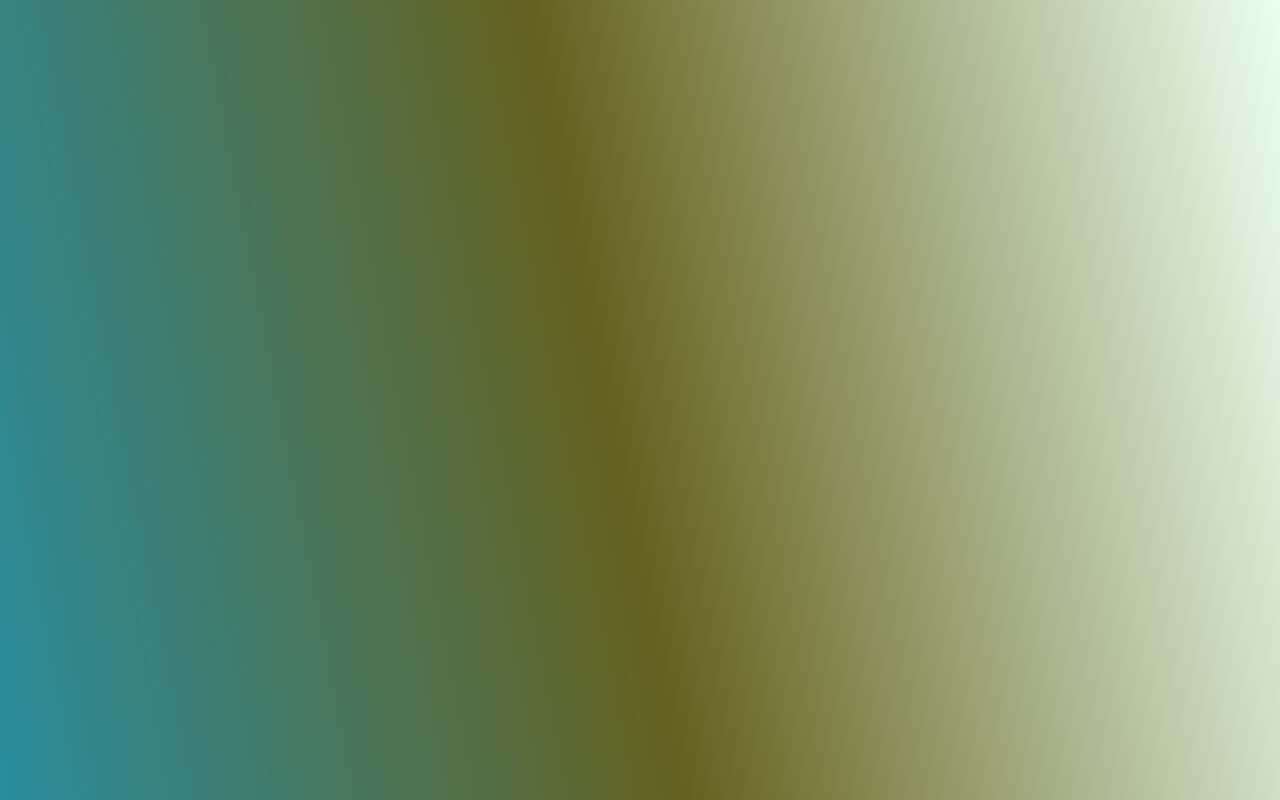
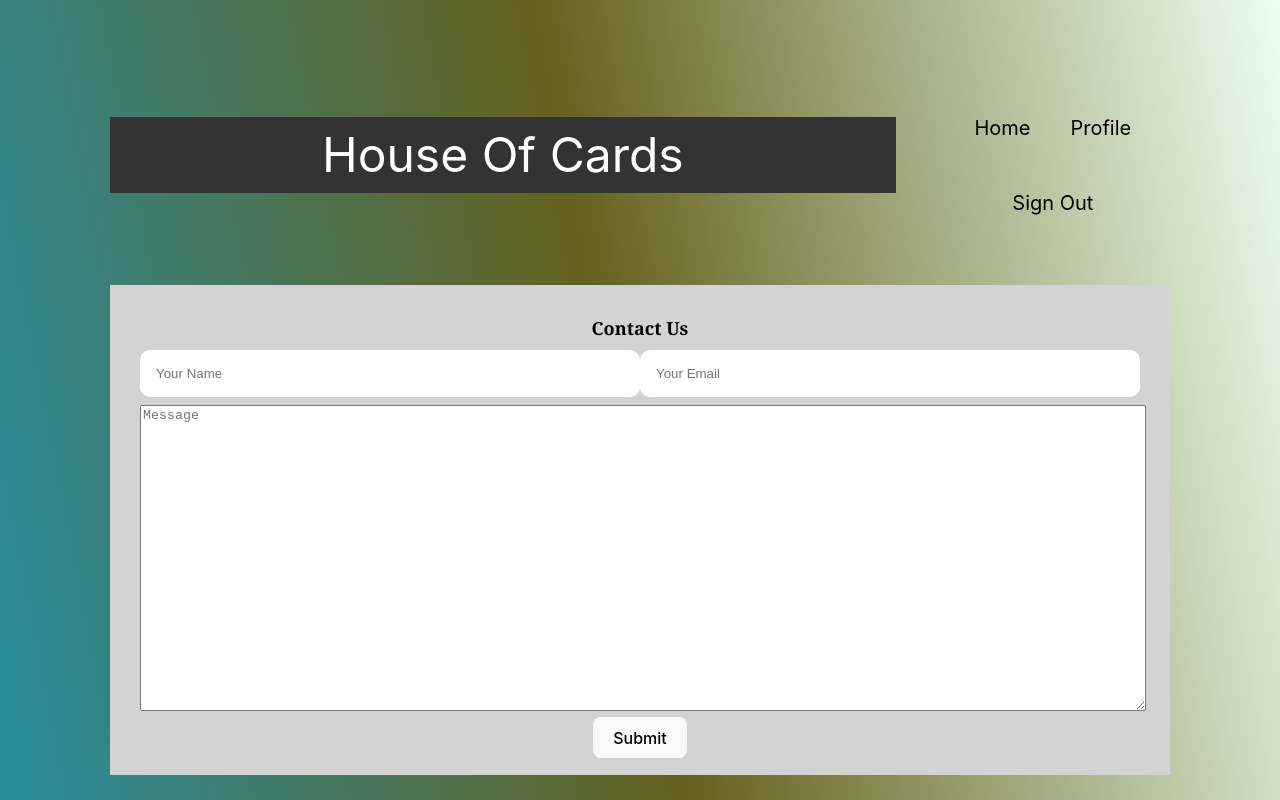
Before and after one commit to ALLHUBS-Jan-2024-Liftoff/The-Planeteers, a React (Vite) app in the folder planeteers-ui/: page /contact in a window 1280 px wide. Before the commit this address had no page. Built offline with nearby package versions, Linux system fonts and the light colour scheme.

Commit message:
Contact Us Page through formsubmit.io

```diff
--- a/planeteers-ui/src/App.css
+++ b/planeteers-ui/src/App.css
@@ -54,7 +54,7 @@ img{
   max-width: 100%;
   max-height: 100%;
   }
-  .navbar {
+.navbar {
     position: static;
     padding: 5px 0;
     display: flex;
@@ -116,3 +116,36 @@ img{
   .row {
     display: flex;
   }
+
+  .form {
+    width: 1000px;
+    height: 430px;
+    align-items:stretch;
+    text-align:stretch;
+    padding: 30px;
+    gap: 20px;
+    color: blue;
+    background-color: lightgray;
+
+  }
+
+  .inforow {
+    display: flex;
+    justify-content: space-between;
+  }
+
+  .inforow, input {
+    width: 1000px;
+  }
+
+  .message{
+    width: 1000px;
+    height: 300px;
+  }
+
+  .title{
+    font-size: large;
+    font-family:Cambria;
+    font-weight: bold;
+    color: black;
+  }
--- a/planeteers-ui/src/App.jsx
+++ b/planeteers-ui/src/App.jsx
@@ -11,7 +11,7 @@ import Blackjack  from './pages/Blackjack'
 import CardMatch  from './pages/CardMatch'
 import GameOfWar  from './pages/GameOfWar'
 import Solitaire  from './pages/Solitaire'
-
+import Contact from './pages/Contact'
 
 
 function App() {
@@ -31,12 +31,12 @@ function App() {
                     <Route path ="/home"  element={<Home />} />
                     <Route path ="/gamepage"  element={<GamePage />} />
 {/* Uncomment once pages are completed */}
-{/*                 <Route path ="/contact"  element={<Contact />} /> */}
+                    <Route path ="/contact"  element={<Contact />} />
 {/*                 <Route path ="/profile"  element={<Profile />} /> */}
-                  <Route path ="/gameofwar"  element={<GameOfWar />} />
-                  <Route path ="/solitaire"  element={<Solitaire />} />
-                  <Route path ="/cardmatch"  element={<CardMatch />} />
-                  <Route path ="/blackjack"  element={<Blackjack />} />
+                    <Route path ="/gameofwar"  element={<GameOfWar />} />
+                    <Route path ="/solitaire"  element={<Solitaire />} />
+                    <Route path ="/cardmatch"  element={<CardMatch />} />
+                    <Route path ="/blackjack"  element={<Blackjack />} />
 
 
 
--- /dev/null
+++ b/planeteers-ui/src/pages/Contact.jsx
@@ -0,0 +1,30 @@
+import './Home.css'
+import { useState } from "react";
+
+export default function Contact() {
+    return (
+        <div>
+            <div class = "navbar">
+                <header>House Of Cards</header>
+                <ul>
+                <li>Home</li>
+                <li>Profile</li>
+                <li>Sign Out</li>
+                </ul>
+            </div>
+            <div class="form">
+            <label class="title">Contact Us</label>
+            <form action="https://formsubmit.co/houseofcardsdevteam@gmail.com" method="POST">
+                <div class="inforow">
+                <input type="text" name="name" placeholder="Your Name" required></input>
+                <input type="email" name="email" placeholder="Your Email" required></input>
+                </div>
+                <div class="messagerow">
+                <textarea type="text" name="message" placeholder="Message" class="message" required></textarea>
+                <button type="submit" text="Submit">Submit</button>
+                </div>
+            </form>
+            </div>
+        </div>
+    )
+}
```
